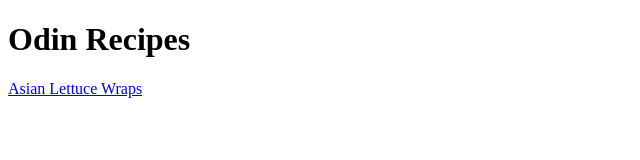
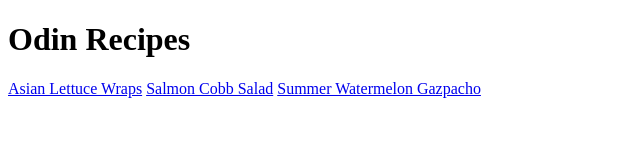
Before and after one commit to neet-sama9/odin-recipes, a plain HTML site: page index.html in a window 1280 px wide. Shown: the whole page, without its empty margins (0-640 px from the left). Drawn offline with Linux system fonts and the light colour scheme.

Commit message:
Create links to recipes html files

```diff
--- a/index.html
+++ b/index.html
@@ -7,5 +7,7 @@
     <body>
         <h1> Odin Recipes</h1>
         <a href="recipes/asianlettucewraps.html">Asian Lettuce Wraps</a>
+        <a href="recipes/salmoncobbsalad.html">Salmon Cobb Salad</a>
+        <a href="recipes/summerwatermelongazpacho.html">Summer Watermelon Gazpacho</a>
     </body>
 </html>
```
